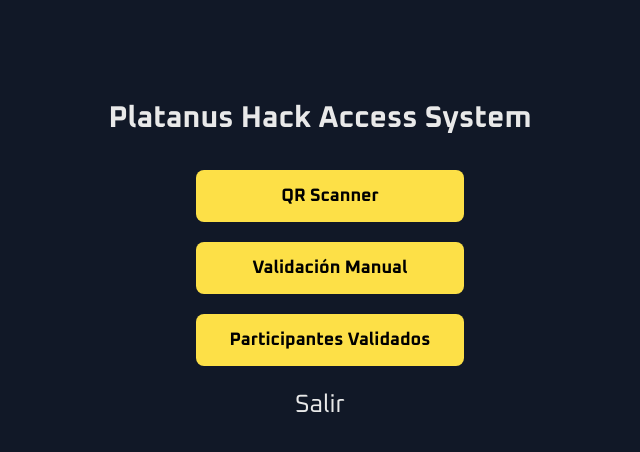
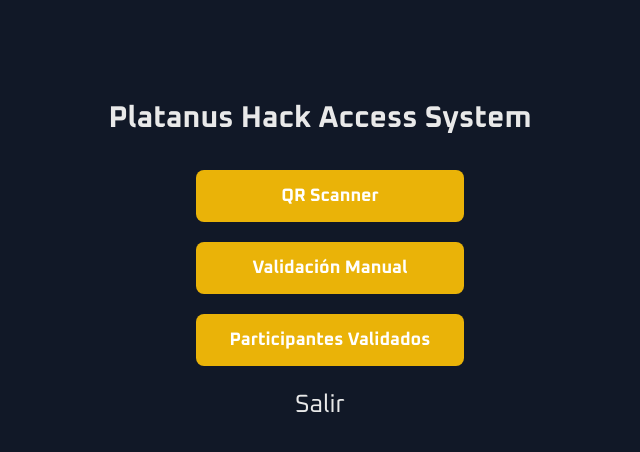
Before and after one commit to gustavopalaciosc/access-platanus-hack, a Next.js app: page /home in a window 1280 px wide. Shown: the top 452 px of the page, without its empty margins (320-960 px from the left). Built offline with nearby package versions, Linux system fonts and the light colour scheme.

Commit message:
style(home/page.tsx): minor change in options color.

```diff
--- a/src/app/home/page.tsx
+++ b/src/app/home/page.tsx
@@ -21,19 +21,19 @@ export default function HomePage() {
         <div className="flex flex-col ">
             <a
                 href="/scan"
-                className="m-[10px] text-lg font-semibold text-black  bg-[#fde047] hover:bg-[#fef08a] px-6 py-3 rounded-lg w-full text-center transition-colors duration-300 ease-in-out"
+                className="m-[10px] text-lg font-semibold text-white bg-yellow-500 hover:bg-yellow-700 px-6 py-3 rounded-lg w-full text-center transition-colors duration-300 ease-in-out"
             >
                 QR Scanner
             </a>
             <a
                 href="/scan"
-                className="m-[10px] text-lg font-semibold text-black  bg-[#fde047] hover:bg-[#fef08a] px-6 py-3 rounded-lg w-full text-center transition-colors duration-300 ease-in-out"
+                className="m-[10px] text-lg font-semibold text-white bg-yellow-500 hover:bg-yellow-700 px-6 py-3 rounded-lg w-full text-center transition-colors duration-300 ease-in-out"
             >
                 Validación Manual
             </a>
             <a
                 href="/participants"
-                className="m-[10px] text-lg font-semibold text-black  bg-[#fde047] hover:bg-[#fef08a] px-6 py-3 rounded-lg w-full text-center transition-colors duration-300 ease-in-out"
+                className="m-[10px] text-lg font-semibold text-white bg-yellow-500 hover:bg-yellow-700 px-6 py-3 rounded-lg w-full text-center transition-colors duration-300 ease-in-out"
             >
                 Participantes Validados
             </a>
```
